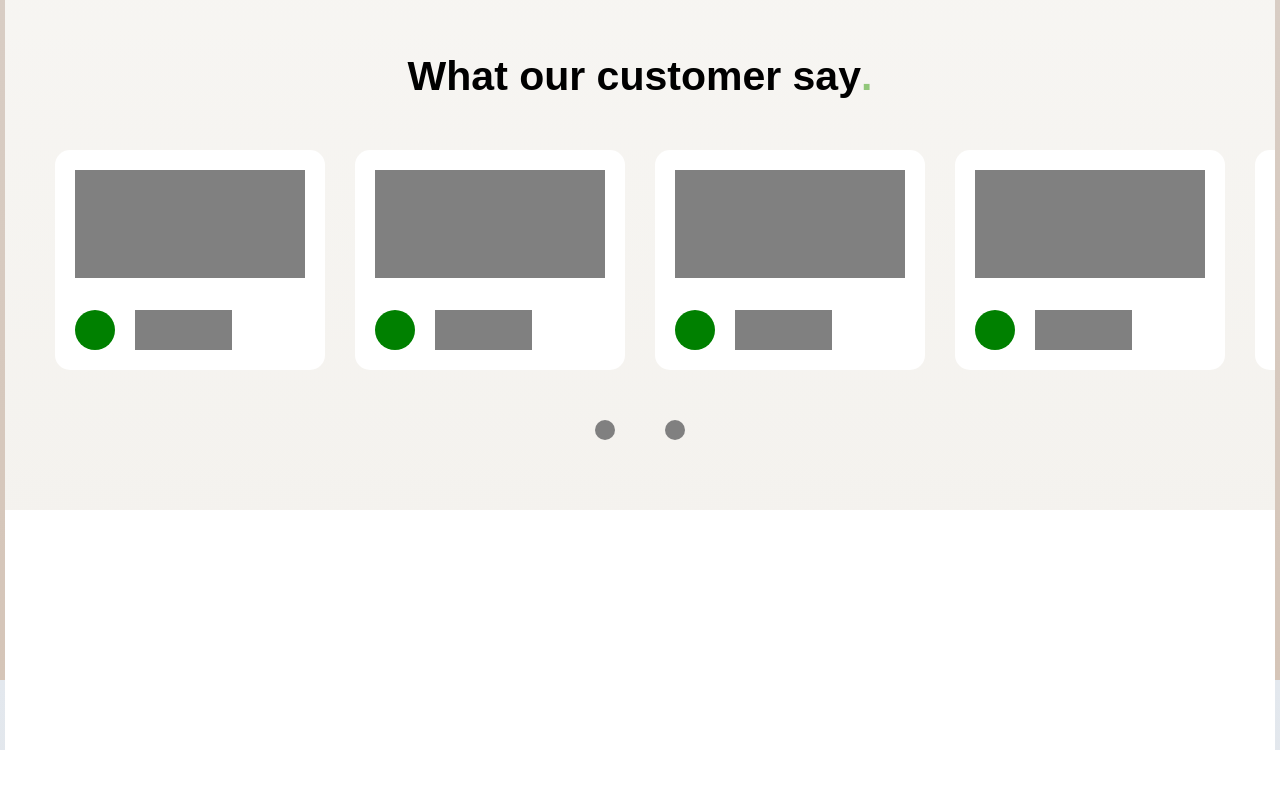
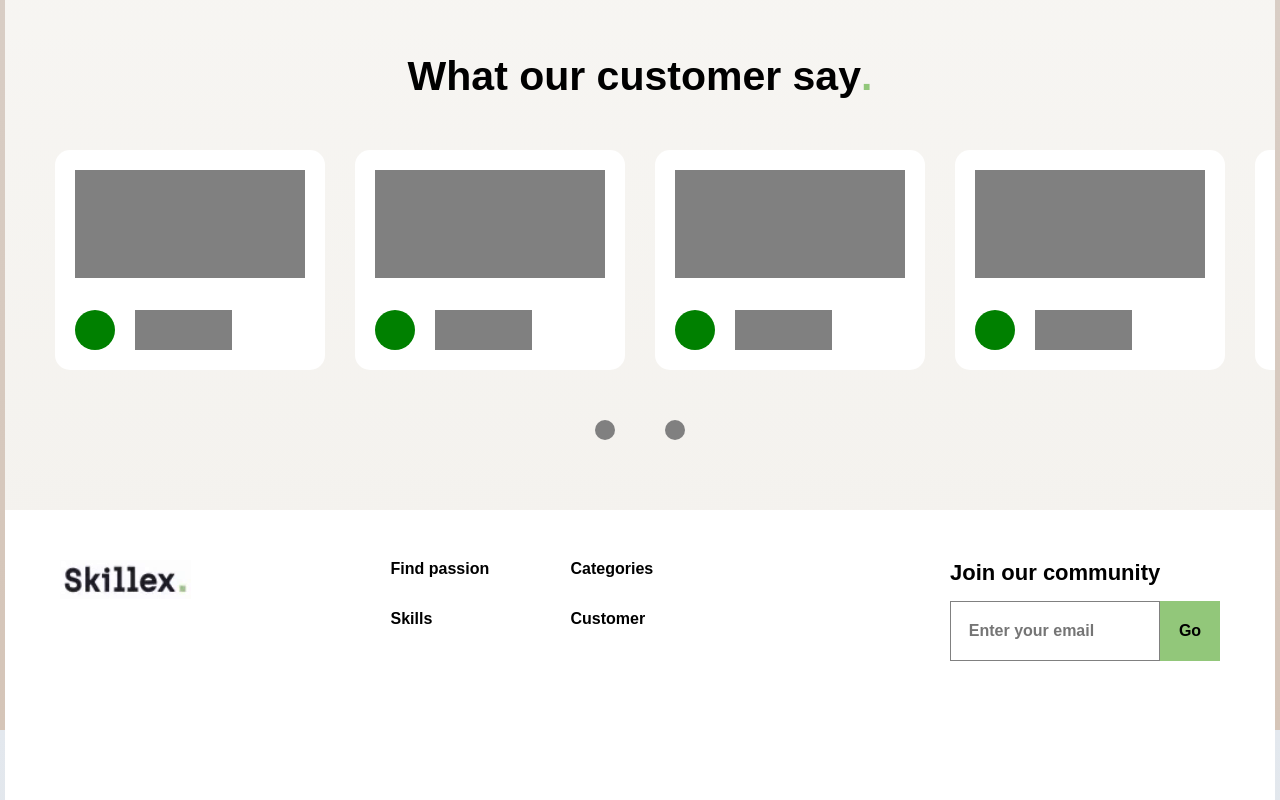
Before and after one commit to hoop30/Skillex, a plain HTML site: page index.html in a window 1280 px wide. Shown: the part 2343-3143 px from the top of the page. Before the commit the page ends 3093 px from the top, so only its background shows below. Drawn offline with Linux system fonts and the light colour scheme; a web font is replaced by a local one.

Commit message:
footer
intégration footer partie haute

```diff
--- a/index.html
+++ b/index.html
@@ -182,7 +182,23 @@
         </div>
     </div>
     <footer>
-
+        <div class="haut">
+            <img src="img/logo.png" alt="Skillex">
+            <nav>
+                <a href="#"><p>Find passion</p></a>
+                <a href="#"><p>Categories</p></a>
+                <a href="#"><p>Skills</p></a>
+                <a href="#"><p>Customer</p></a>
+            </nav>
+            <div class="footer-contact">
+                <h4>Join our community</h4>
+                <div class="email">
+                    <input type="email" placeholder="    Enter your email">
+                    <button>Go</button>
+                </div>
+            </div>
+        </div>
+        <div class="bas"></div>
     </footer>
 </body>
 </html>
--- a/style.css
+++ b/style.css
@@ -361,9 +361,47 @@ video {
 /*place holder*/
 
 footer {
-    height: 240px;
-    width: 1270px;
+    height: 210px;
+    width: 1160px;
     background: white;
     position: relative;
     top: 70px;
+    padding: 50px 55px 30px 55px;
 }
+.haut {
+    display: flex;
+    justify-content: space-between;
+    margin-bottom: 70px;
+}
+.haut img {
+    width: 131px;
+    height: 39px;
+}
+footer nav {
+    display: grid;
+    grid-template-columns: 180px 180px;
+    grid-template-rows: 50px 50px;
+}
+.footer-contact h4 {
+    margin-bottom: 15px;
+}
+.email {
+    display: grid;
+    grid-template-columns: 210px 60px;
+    grid-template-rows: 60px;
+    width: 270px;
+    height: 60px;
+}
+.email input, .email button {
+    font-family: 'ABeeZee', sans-serif;
+    font-size: 16px;
+    font-weight: 600;
+    border-radius: 0px;
+}
+.email button {
+    border: hidden;
+    background: #92c77a;
+}
+.email input {
+    border: solid 1px gray;
+}
```
